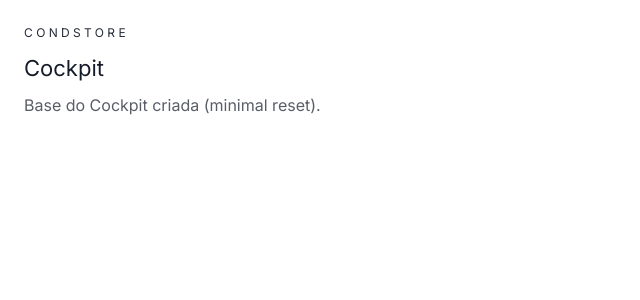
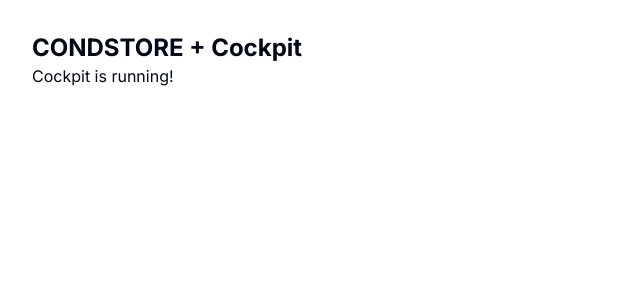
Before and after one commit to catcaio/projeto-condstore, a Next.js app: page /cockpit in a window 1280 px wide. Shown: the top 300 px of the page, without its empty margins (0-640 px from the left). Built offline with nearby package versions, Linux system fonts and the light colour scheme.

Commit message:
fix(next): restore app routing (resolve 404 for / and /cockpit)

```diff
--- a/src/app/cockpit/page.tsx
+++ b/src/app/cockpit/page.tsx
@@ -1,24 +1,8 @@
 export default function CockpitPage() {
-  return (
-    <main style={{ padding: 24 }}>
-      <div
-        style={{
-          letterSpacing: "0.28em",
-          textTransform: "uppercase",
-          opacity: 0.85,
-          fontSize: 12,
-        }}
-      >
-        CONDSTORE
-      </div>
-
-      <h1 style={{ marginTop: 10, fontSize: 22, opacity: 0.92 }}>
-        Cockpit
-      </h1>
-
-      <p style={{ marginTop: 8, opacity: 0.65 }}>
-        Base do Cockpit criada (minimal reset).
-      </p>
-    </main>
-  );
+    return (
+        <div className="p-8">
+            <h1 className="text-2xl font-bold">CONDSTORE + Cockpit</h1>
+            <p>Cockpit is running!</p>
+        </div>
+    );
 }
--- a/src/middleware.ts
+++ b/src/middleware.ts
@@ -10,6 +10,7 @@
     '/api/auth/logout',
     '/api/webhook',
     '/api/health',
+    '/cockpit',
 ];
 
 function isPublicPath(pathname: string): boolean {
```
